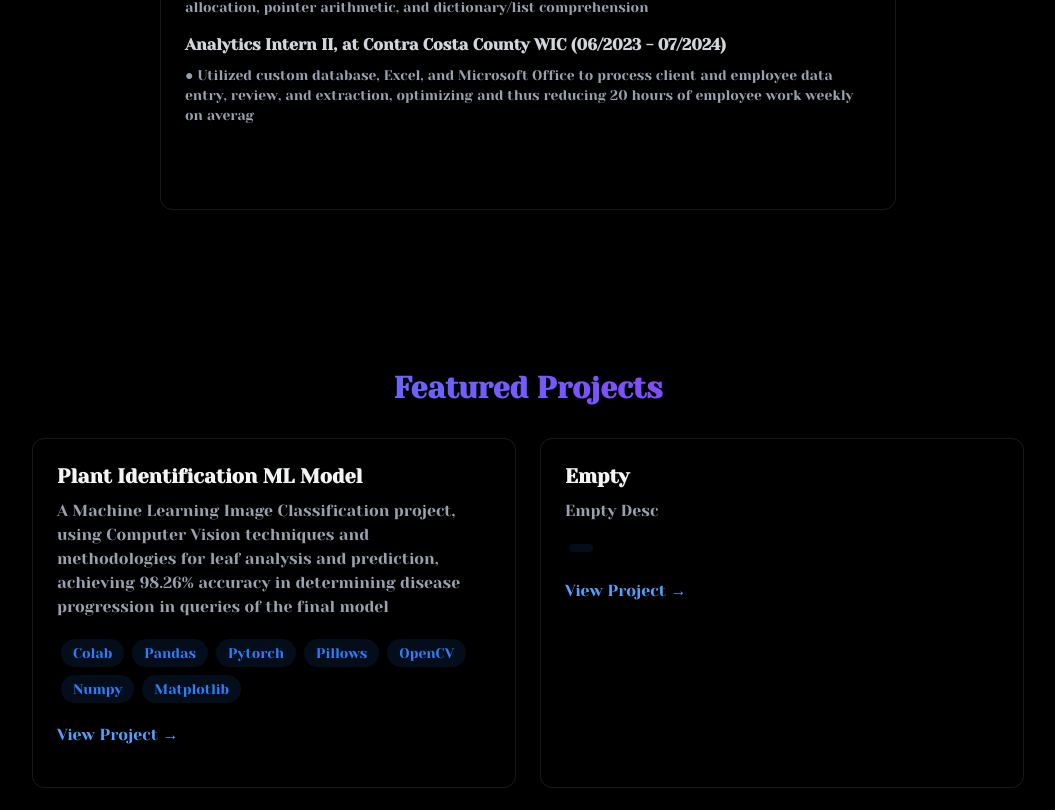
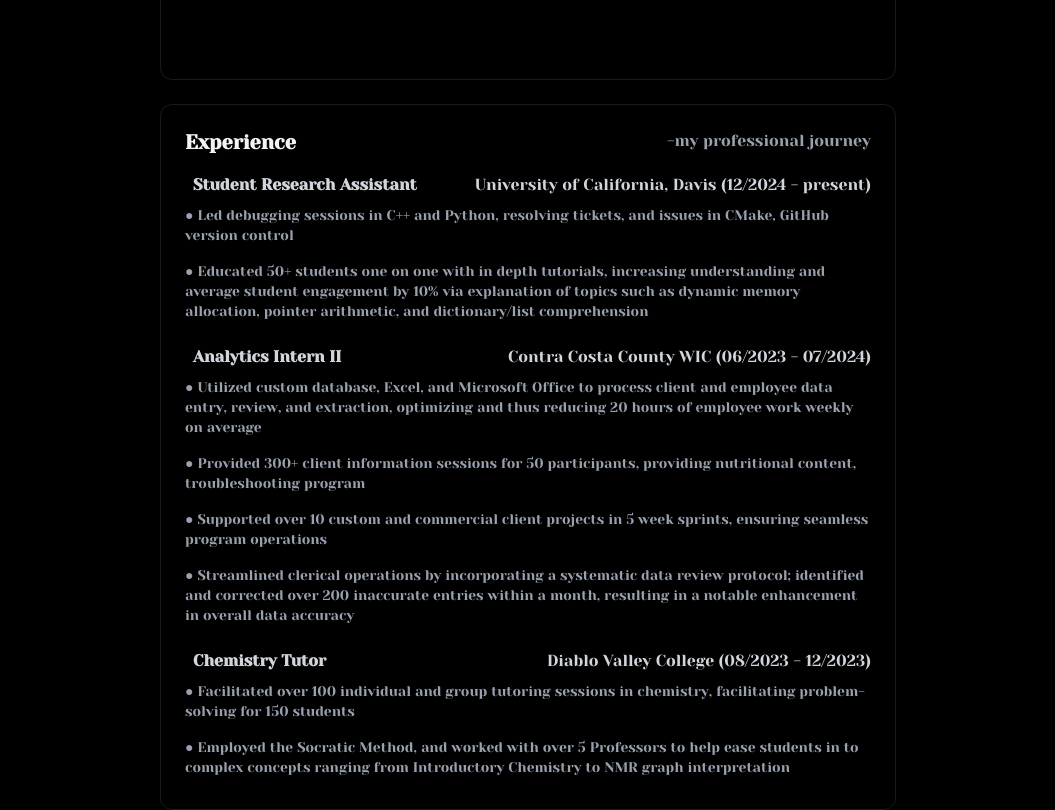
Before and after one commit to raven252525/portfolio, a React (Vite) app: page / in a window 1280 px wide. Shown: the part 2100-2910 px from the top of the page, without its empty margins (112-1167 px from the left). Built offline with nearby package versions, Linux system fonts and the light colour scheme.

Commit message:
still working on making education and experience same length borders, afterwards add projects, and link to github

```diff
--- a/src/components/sections/About.jsx
+++ b/src/components/sections/About.jsx
@@ -11,11 +11,11 @@ export const About = () => {
 
     return <section id="about" className="min-h-screen flex items-center justify-center py-20">
         <RevealOnScroll>
-            <div className="max-w-3xl mx-auto px-4">
+            <div className="max-w-3xl mx-auto px-4 ">
                 <h2 className="text-3xl font-bold mb-8 bg-gradient-to-r
                 from-blue-500 to-purple-600 text-center bg-clip-text text-transparent "> About Me </h2>
 
-                <div className="rounded-xl p-8 border-white/10 border hover:-translate-y-1 transition-all">
+                <div className="rounded-xl p-8 border-white/10 border hover:-translate-y-1 transition-all mb-6">
                     <p className="text-gray-300 mb-6">
                     a Computer Science student with a passion for building scalable tools,
                      tackling real-world problems with code, and helping others along the way.
@@ -66,8 +66,8 @@ export const About = () => {
                     </div>
                 </div>
 
-                <div className="grid grid-cols-1 md:grid-rows-2 gap-6 mt-8">
-                    <div className="p-6 rounded-xl border-white/10 border hover:-translate-y-1 transition-all">
+                <div className="grid grid-cols-1 md:grid-rows-2 gap-6">
+                    <div className="p-6 rounded-xl border-white/10 border hover:-translate-y-1 transition-all ">
                             <h3 className="text-2xl font-bold mb-4"> Education</h3>
                             <ul className="list-disc list-inside text-gray-300 space-y-2">
                                 <li className="font-bold text-xl">
@@ -76,7 +76,7 @@ export const About = () => {
                                 <li className="text-xl">
                                     Relevant Coursework: <span className="text-lg text-gray-400 grid grid-cols-2">
                                         {relevantCoursework.map((course, key) => (
-                                        <span key={key} className="flex flex-col m-3">
+                                        <span key={key} className="flex flex-col m-3  hover:text-blue-500 transition-colors">
                                             {course == relevantCoursework[relevantCoursework.length - 1]
                                             ? course
                                             : `${course}, `}
@@ -88,23 +88,42 @@ export const About = () => {
                     </div>
 
                     <div className="p-6 rounded-xl border-white/10 border hover:-translate-y-1 transition-all">
-                            <div className="flex flex-row">
-                                <h3 className="text-xl font-bold mb-4"> Experience</h3> <h2 className="right-5">-my professional journey</h2>
+                            <div className="flex justify-between">
+                                <h3 className="text-xl font-bold mb-4"> Experience</h3> <h2 className="text-gray-400 hover:text-blue-500 transition"> -my professional journey</h2>
                             </div>
                             <div className="space-y-4 text-gray-300">
                                 <div>
-                                    <h4 className="font-semibold"> Student Research Asisstant at Universty of California, Davis (12/2024 - present)</h4>
-                                    <p className=" text-gray-400 text-sm py-2"> ● Led debugging sessions in C++ and Python, resolving tickets, and issues in CMake, GitHub version control </p>
-                                    <p className=" text-gray-400 text-sm py-"> ● Educated 50+ students one on one with in depth tutorials, increasing understanding and average student engagement by
+                                <div className="flex justify-between">
+                                        <h4 className="font-semibold px-2"> Student Research Assistant </h4>
+                                        <span className="text-md font-light"> University of California, Davis (12/2024 - present)</span>
+                                    </div>
+                                    <p className=" text-gray-400 text-sm py-2 hover:text-blue-500 transition-colors"> ● Led debugging sessions in C++ and Python, resolving tickets, and issues in CMake, GitHub version control </p>
+                                    <p className=" text-gray-400 text-sm py-2 hover:text-blue-500 transition-colors"> ● Educated 50+ students one on one with in depth tutorials, increasing understanding and average student engagement by
                                     10% via explanation of topics such as dynamic memory allocation, pointer arithmetic, and dictionary/list comprehension</p>
                                 </div>
                                 <div>
-                                    <h4 className="font-semibold"> Analytics Intern II, at Contra Costa County WIC (06/2023 - 07/2024)</h4>
-                                    <p className=" text-gray-400 text-sm py-2"> ● Utilized custom database, Excel, and Microsoft Office to process client and employee data entry, review, and extraction,
-                                    optimizing and thus reducing 20 hours of employee work weekly on averag </p>
-                                    <p className=" text-gray-400 text-sm py-2">  </p>
-                                    <p className=" text-gray-400 text-sm py-2">  </p>
+                                    <div className="flex justify-between">
+                                        <h4 className="font-semibold px-2"> Analytics Intern II </h4>
+                                        <span className="text-md font-light"> Contra Costa County WIC (06/2023 - 07/2024)</span>
+                                    </div>
+                                    <p className=" text-gray-400 text-sm py-2 hover:text-blue-500 transition-colors"> ● Utilized custom database, Excel, and Microsoft Office to process client and employee data entry, review, and extraction,
+                                    optimizing and thus reducing 20 hours of employee work weekly on average </p>
+                                    <p className=" text-gray-400 text-sm py-2 hover:text-blue-500 transition-colors"> ● Provided 300+ client information sessions for 50 participants, providing nutritional content, troubleshooting program </p>
+                                    <p className=" text-gray-400 text-sm py-2 hover:text-blue-500 transition-colors"> ● Supported over 10 custom and commercial client projects in 5 week sprints, ensuring seamless program operations </p>
+                                    <p className=" text-gray-400 text-sm py-2 hover:text-blue-500 transition-colors"> ● Streamlined clerical operations by incorporating a systematic data review protocol; identified and corrected over 200
+                                    inaccurate entries within a month, resulting in a notable enhancement in overall data accuracy</p>
                                 </div>
+
+                                <div>
+                                    <div className="flex justify-between">
+                                        <h4 className="font-semibold px-2"> Chemistry Tutor </h4>
+                                        <span className="text-md font-light"> Diablo Valley College (08/2023 - 12/2023)</span>
+                                    </div>
+                                    <p className=" text-gray-400 text-sm py-2 hover:text-blue-500 transition-colors"> ● Facilitated over 100 individual and group tutoring sessions in chemistry, facilitating problem-solving for 150 students </p>
+                                    <p className=" text-gray-400 text-sm py-2 hover:text-blue-500 transition-colors"> ● Employed the Socratic Method, and worked with over 5 Professors to help ease students in to complex concepts ranging
+                                    from Introductory Chemistry to NMR graph interpretation </p>
+                                </div>
+
                             </div>
                     </div>
                 </div>
```
